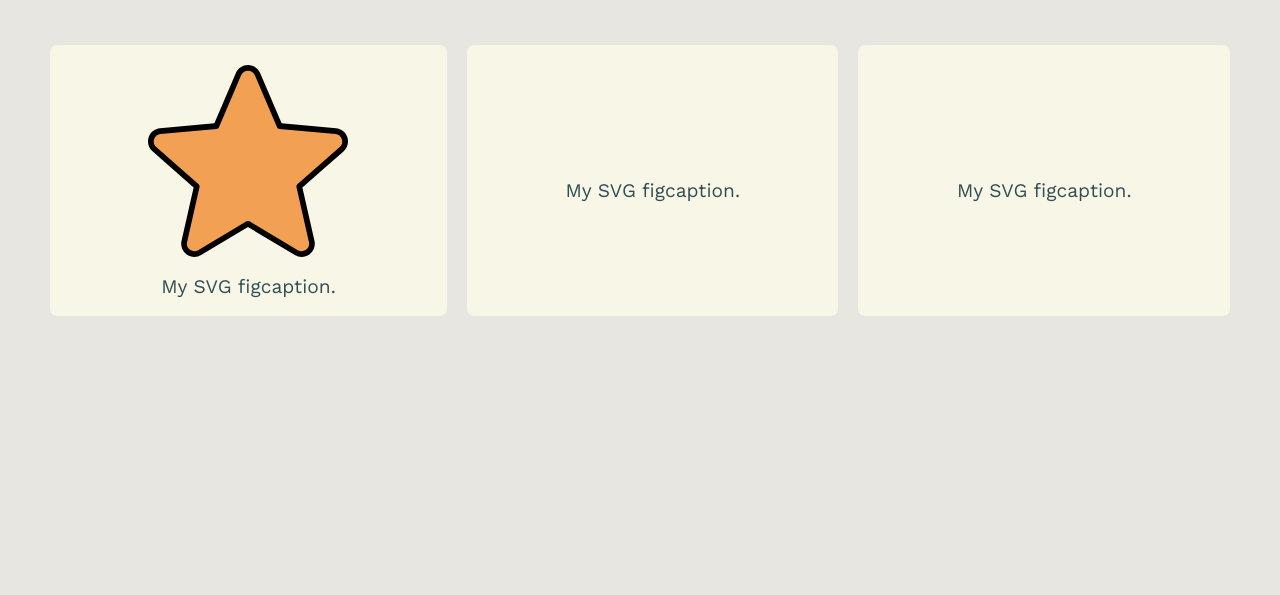
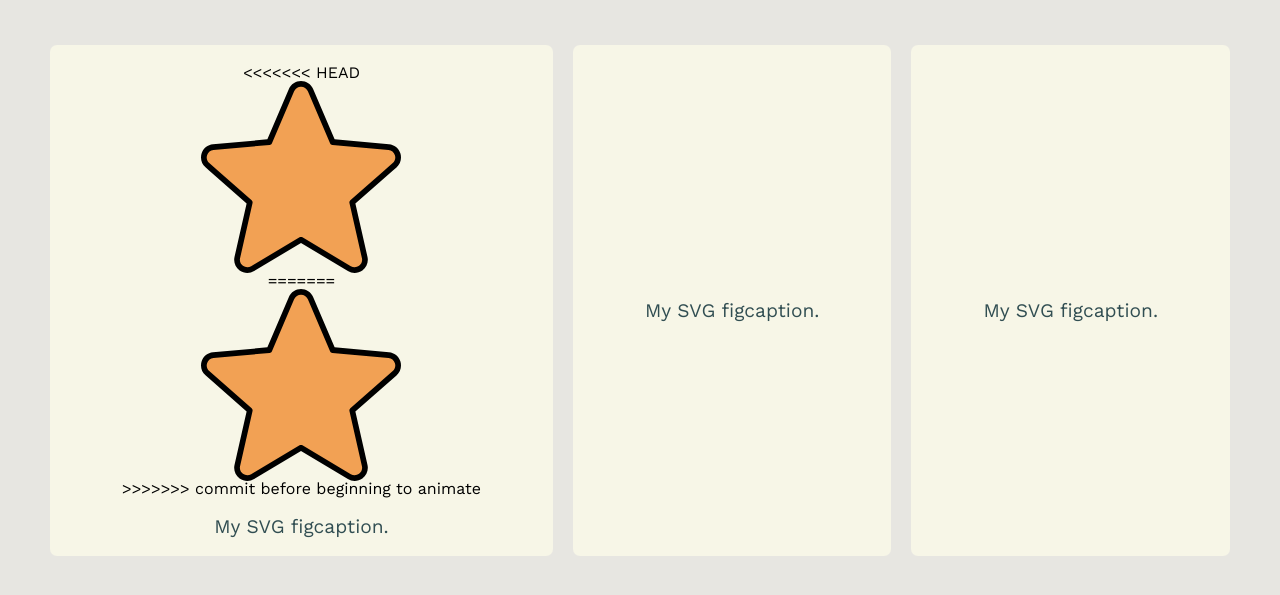
Before and after one commit to APedroDev/svg-animation-with-gsap, a website: page index.html in a window 1280 px wide. Shown: the part 85-680 px from the top of the page. Drawn offline with nearby package versions, Linux system fonts and the light colour scheme.

Commit message:
commit before beginning to animate

```diff
--- a/index.html
+++ b/index.html
@@ -15,7 +15,11 @@
         </header>
         <main id="main">
             <figure>
+<<<<<<< HEAD
                 <img id="star" src="assets/imgs/star.svg" alt="Star SVG" width="200">
+=======
+                <img src="assets/imgs/star.svg" alt="Star SVG" width="200">
+>>>>>>> commit before beginning to animate
                 <figcaption>
                     My SVG figcaption.
                 </figcaption>
```
